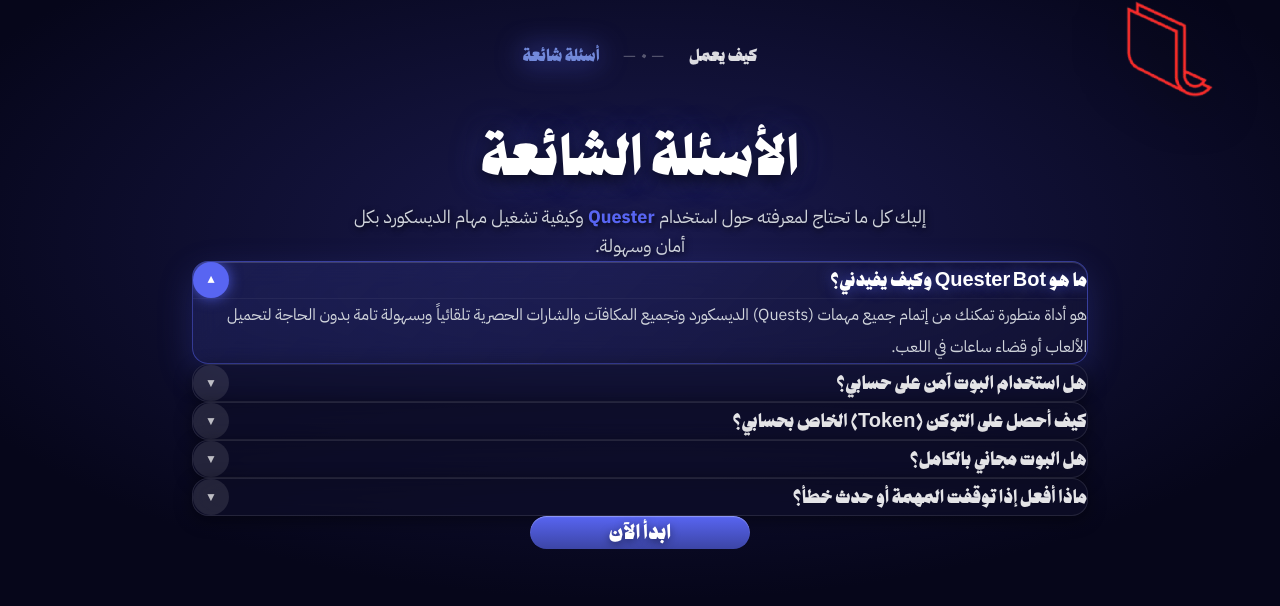
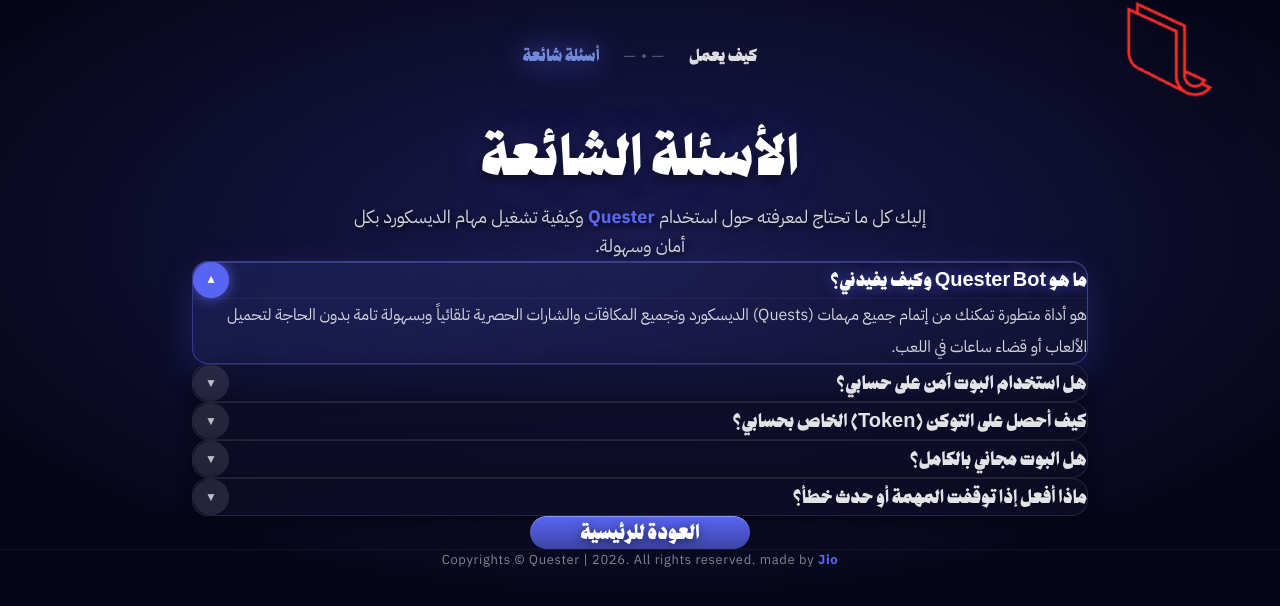
Before and after one commit to j1slc/Quester, a Next.js app: page /faq in a window 1280 px wide. Shown: the top 606 px of the page. Built offline with nearby package versions, Linux system fonts and the light colour scheme.

Commit message:
Add Jio copyrights footer across pages

```diff
--- a/app/faq/page.tsx
+++ b/app/faq/page.tsx
@@ -183,10 +183,10 @@
           })}
         </div>
 
-        {/* ── BACK TO TOOL CTA ── */}
+        {/* ── BACK TO HOME CTA ── */}
         <div className="mt-16 mb-8 flex flex-col items-center">
           <Link
-            href="/tool"
+            href="/"
             className="group relative inline-flex items-center justify-center overflow-hidden rounded-full p-[2px] transition-all duration-300 hover:scale-105 active:scale-95"
           >
             <span className="absolute inset-0 rounded-full bg-gradient-to-r from-[#5865F2] via-[#7289da] to-[#4752c4] opacity-80 blur-sm transition-all duration-300 group-hover:opacity-100 group-hover:blur-md" />
@@ -201,11 +201,22 @@
                 textShadow: "0 2px 8px rgba(0,0,0,0.5)",
               }}
             >
-              ابدأ الآن
+              العودة للرئيسية
             </span>
           </Link>
         </div>
       </div>
+
+      {/* ── FOOTER ── */}
+      <footer
+        className="w-full text-center py-6 select-none border-t border-white/5 mt-10"
+        style={{ fontFamily: "'IBM Plex Sans Arabic', sans-serif" }}
+      >
+        <p className="text-[12px] md:text-[13px] text-white/50 tracking-wider">
+          Copyrights © Quester | 2026. All rights reserved. made by{" "}
+          <span className="text-[#5865F2] font-semibold">Jio</span>
+        </p>
+      </footer>
     </main>
   );
 }
--- a/app/how-it-works/page.tsx
+++ b/app/how-it-works/page.tsx
@@ -372,7 +372,7 @@
         {/* ── CTA BUTTON ── */}
         <div className="mt-14 mb-8 flex flex-col items-center">
           <Link
-            href="/tool"
+            href="/"
             className="group relative inline-flex items-center justify-center overflow-hidden rounded-full p-[2px] transition-all duration-300 hover:scale-105 active:scale-95"
           >
             <span className="absolute inset-0 rounded-full bg-gradient-to-r from-[#5865F2] via-[#7289da] to-[#4752c4] opacity-80 blur-sm transition-all duration-300 group-hover:opacity-100 group-hover:blur-md" />
@@ -387,11 +387,22 @@
                 textShadow: "0 2px 8px rgba(0,0,0,0.5)",
               }}
             >
-              ابدأ الآن
+              العودة للرئيسية
             </span>
           </Link>
         </div>
       </div>
+
+      {/* ── FOOTER ── */}
+      <footer
+        className="w-full text-center py-6 select-none border-t border-white/5 mt-10"
+        style={{ fontFamily: "'IBM Plex Sans Arabic', sans-serif" }}
+      >
+        <p className="text-[12px] md:text-[13px] text-white/50 tracking-wider">
+          Copyrights © Quester | 2026. All rights reserved. made by{" "}
+          <span className="text-[#5865F2] font-semibold">Jio</span>
+        </p>
+      </footer>
     </main>
   );
 }
--- a/app/page.tsx
+++ b/app/page.tsx
@@ -214,6 +214,17 @@
           </div>
         </div>
       )}
+
+      {/* ── FOOTER ── */}
+      <footer
+        className="absolute bottom-4 left-0 right-0 text-center select-none"
+        style={{ fontFamily: "'IBM Plex Sans Arabic', sans-serif" }}
+      >
+        <p className="text-[12px] md:text-[13px] text-white/50 tracking-wider">
+          Copyrights © Quester | 2026. All rights reserved. made by{" "}
+          <span className="text-[#5865F2] font-semibold">Jio</span>
+        </p>
+      </footer>
     </main>
   );
 }
```
